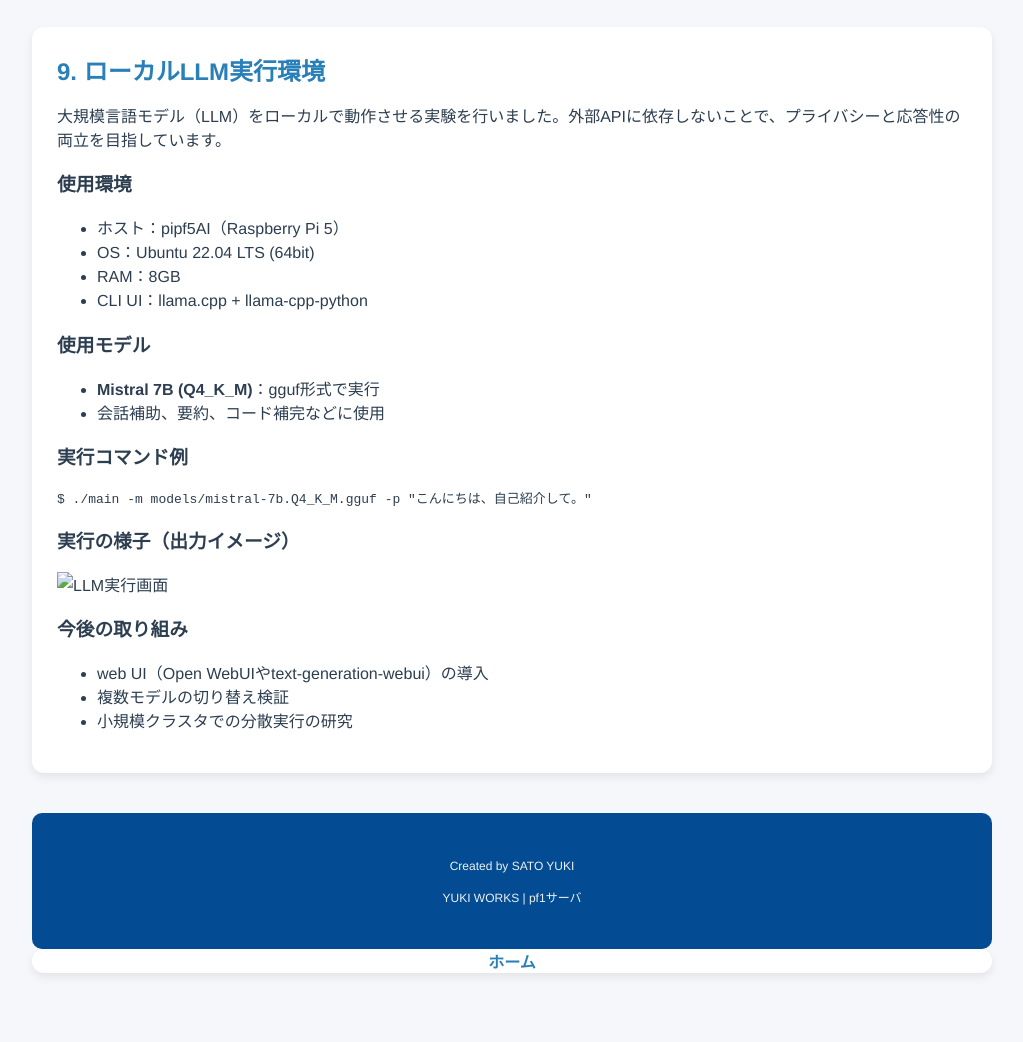
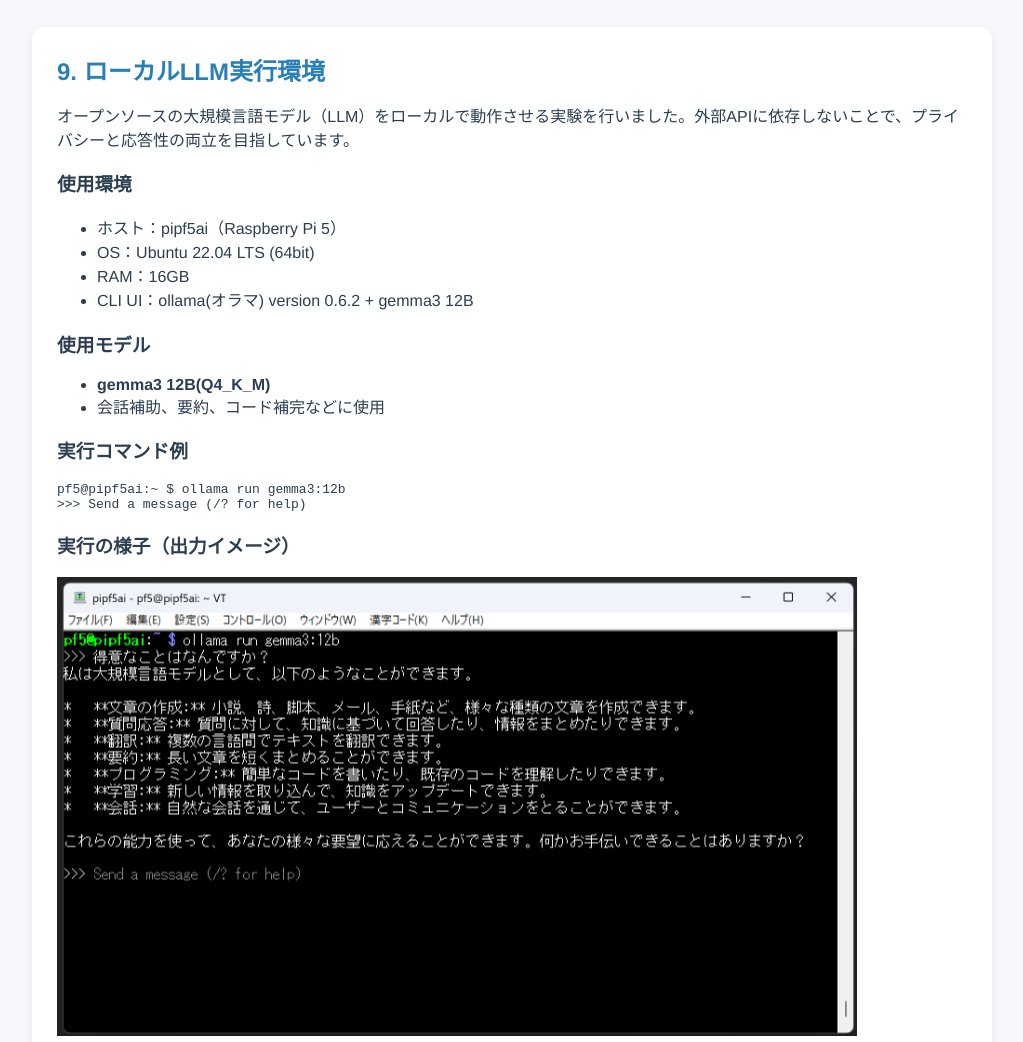
Before and after one commit to SATOYUKI-WORK/WORKS, a plain HTML site: page llm.html in a window 1280 px wide. Shown: the part 261-1303 px from the top of the page, without its empty margins (128-1151 px from the left). Drawn offline with Linux system fonts and the light colour scheme.

Commit message:
llm_v1仮完成

```diff
--- a/llm.html
+++ b/llm.html
@@ -24,33 +24,38 @@
 
     <section>
       <h2>9. ローカルLLM実行環境</h2>
-      <p>大規模言語モデル（LLM）をローカルで動作させる実験を行いました。外部APIに依存しないことで、プライバシーと応答性の両立を目指しています。</p>
+      <p>オープンソースの大規模言語モデル（LLM）をローカルで動作させる実験を行いました。外部APIに依存しないことで、プライバシーと応答性の両立を目指しています。</p>
 
       <h3>使用環境</h3>
       <ul>
-        <li>ホスト：pipf5AI（Raspberry Pi 5）</li>
+        <li>ホスト：pipf5ai（Raspberry Pi 5）</li>
         <li>OS：Ubuntu 22.04 LTS (64bit)</li>
-        <li>RAM：8GB</li>
-        <li>CLI UI：llama.cpp + llama-cpp-python</li>
+        <li>RAM：16GB</li>
+        <li>CLI UI：ollama(オラマ) version 0.6.2 + gemma3 12B</li>
       </ul>
 
       <h3>使用モデル</h3>
       <ul>
-        <li><strong>Mistral 7B (Q4_K_M)</strong>：gguf形式で実行</li>
+        <li><strong>gemma3 12B(Q4_K_M)</strong></li>
         <li>会話補助、要約、コード補完などに使用</li>
       </ul>
 
       <h3>実行コマンド例</h3>
-      <pre><code>$ ./main -m models/mistral-7b.Q4_K_M.gguf -p "こんにちは、自己紹介して。"</code></pre>
+      <pre><code>pf5@pipf5ai:~ $ ollama run gemma3:12b
+>>> Send a message (/? for help)</code></pre>
 
       <h3>実行の様子（出力イメージ）</h3>
-      <img src="img/llm_console.png" alt="LLM実行画面" style="width:100%; max-width:800px;">
+      <a href="img/llm_run.png"><img src="img/llm_run.png" alt="LLM実行画面" style="width:100%; max-width:800px;"></a>
+
+      <h3>実行の様子（WEBUI）</h3>
+      <a href="img/llm_webui.png"><img src="img/llm_webui.png" alt="LLM_webui実行画面" style="width:100%; max-width:800px;"></a>
+
 
       <h3>今後の取り組み</h3>
       <ul>
-        <li>web UI（Open WebUIやtext-generation-webui）の導入</li>
         <li>複数モデルの切り替え検証</li>
-        <li>小規模クラスタでの分散実行の研究</li>
+        <li>ノード間での連携</li>
+        <li>LLMを用いたWEBアプリの構築</li>
       </ul>
     </section>
   </main>
```
Also changed, not shown: img/llm_run.png (added), img/llm_webui.png (added).
